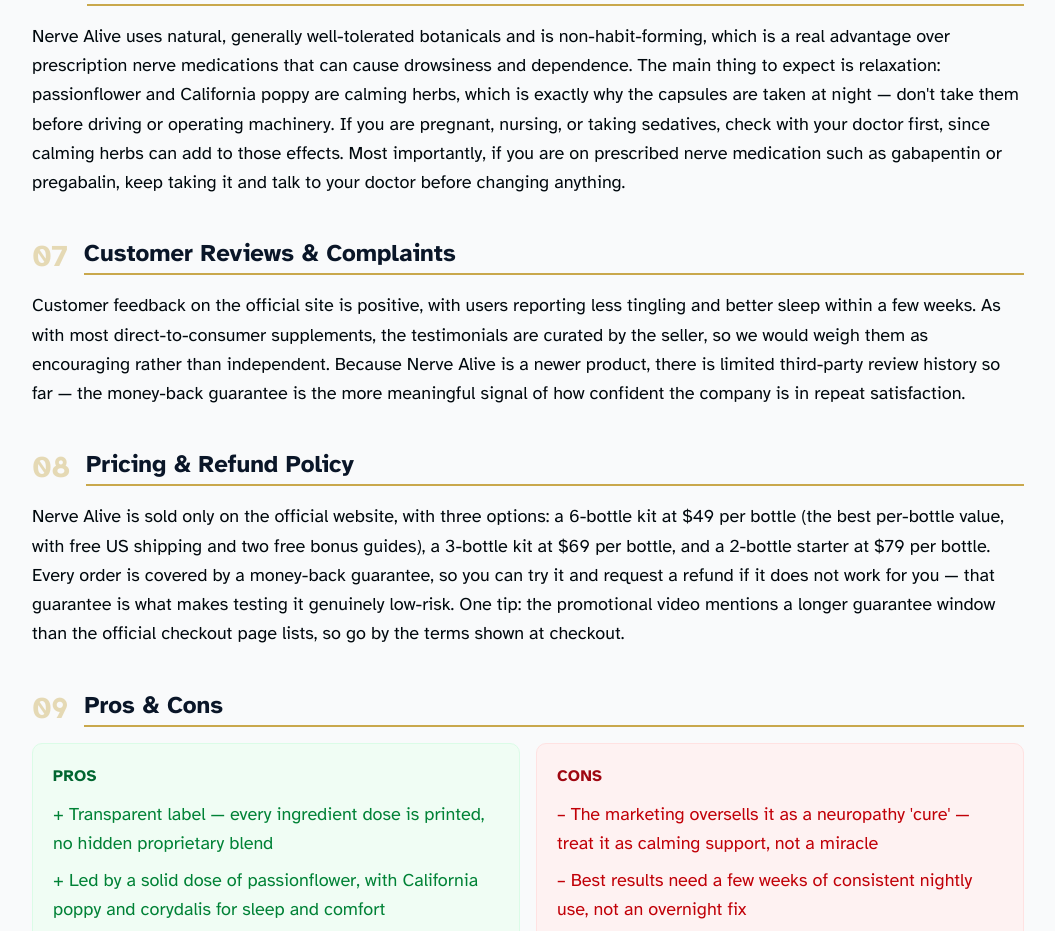
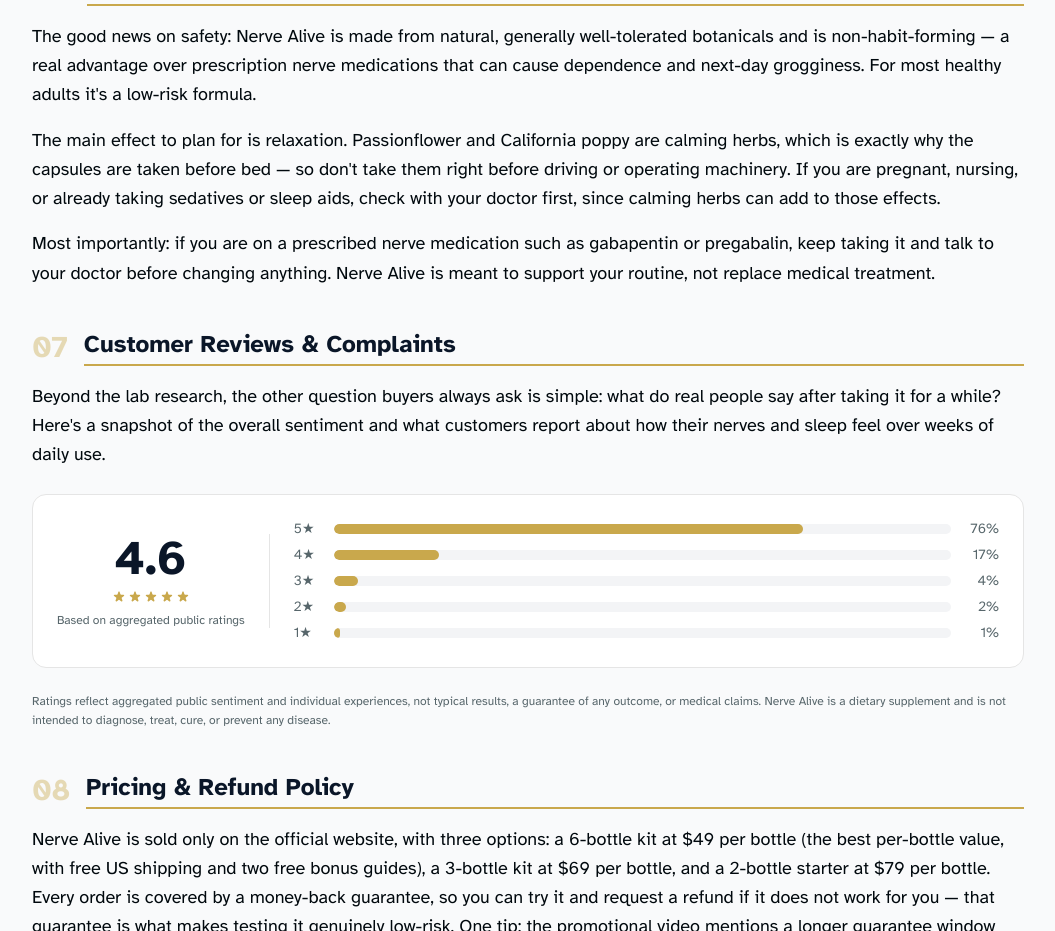
Before and after one commit to thetruthreview/thetruthreview, a Next.js app: page /reviews/nerve/nerve-alive in a window 1280 px wide. Shown: the part 6704-7635 px from the top of the page, without its empty margins (112-1167 px from the left). Built offline with nearby package versions, Linux system fonts and the light colour scheme.

Commit message:
feat: build safety section and customer-reviews aggregate ratings block

```diff
--- a/src/components/review-template.tsx
+++ b/src/components/review-template.tsx
@@ -38,6 +38,13 @@ export interface ReviewData {
     pros: string[];
     cons: string[];
     finalVerdict: string;
+  };
+  reviewsData?: {
+    aggregate: number;
+    distribution: { stars: number; pct: number }[];
+    aggregateNote?: string;
+    cards?: { initials: string; name: string; meta: string; stars: number; text: string }[];
+    disclaimer?: string;
   };
   affiliateLink?: string;
 }
@@ -151,6 +158,23 @@ function RichText({ text }: { text: string }) {
           </p>
         );
       })}
+    </div>
+  );
+}
+
+function SmallStars({ count }: { count: number }) {
+  return (
+    <div className="flex items-center gap-0.5 shrink-0">
+      {Array.from({ length: 5 }).map((_, i) => (
+        <svg
+          key={i}
+          className={`w-3.5 h-3.5 ${i < count ? "text-[var(--brand-gold)]" : "text-gray-200"}`}
+          fill="currentColor"
+          viewBox="0 0 20 20"
+        >
+          <path d="M9.049 2.927c.3-.921 1.603-.921 1.902 0l1.07 3.292a1 1 0 00.95.69h3.462c.969 0 1.371 1.24.588 1.81l-2.8 2.034a1 1 0 00-.364 1.118l1.07 3.292c.3.921-.755 1.688-1.54 1.118l-2.8-2.034a1 1 0 00-1.175 0l-2.8 2.034c-.784.57-1.838-.197-1.539-1.118l1.07-3.292a1 1 0 00-.364-1.118L2.98 8.72c-.783-.57-.38-1.81.588-1.81h3.461a1 1 0 00.951-.69l1.07-3.292z" />
+        </svg>
+      ))}
     </div>
   );
 }
@@ -355,7 +379,68 @@ export function ReviewTemplate({ review }: { review: ReviewData }) {
 
         <section className="mb-10">
           <SectionHeader id="customer-reviews" number="07" title="Customer Reviews & Complaints" />
-          <Prose text={sections.customerReviews} />
+          <div className="mb-6">
+            <Prose text={sections.customerReviews} />
+          </div>
+
+          {review.reviewsData && (
+            <>
+              {/* Aggregate block */}
+              <div className="border rounded-xl p-6 bg-white mb-6">
+                <div className="grid grid-cols-1 sm:grid-cols-[auto_1fr] gap-6 items-center">
+                  <div className="text-center sm:pr-6 sm:border-r">
+                    <div className="text-5xl font-black text-[var(--brand-navy)]" style={serif}>
+                      {review.reviewsData.aggregate.toFixed(1)}
+                    </div>
+                    <div className="my-2 flex justify-center">
+                      <SmallStars count={Math.round(review.reviewsData.aggregate)} />
+                    </div>
+                    <div className="text-xs text-muted-foreground">
+                      {review.reviewsData.aggregateNote ?? "Based on aggregated public ratings"}
+                    </div>
+                  </div>
+                  <div className="space-y-1.5">
+                    {review.reviewsData.distribution.map((d) => (
+                      <div key={d.stars} className="flex items-center gap-2">
+                        <span className="text-sm text-muted-foreground w-8 shrink-0">{d.stars}★</span>
+                        <div className="flex-1 h-2.5 rounded-full bg-gray-100 overflow-hidden">
+                          <div className="h-full bg-[var(--brand-gold)] rounded-full" style={{ width: `${d.pct}%` }} />
+                        </div>
+                        <span className="text-sm text-muted-foreground w-10 text-right shrink-0">{d.pct}%</span>
+                      </div>
+                    ))}
+                  </div>
+                </div>
+              </div>
+
+              {/* Review cards */}
+              {review.reviewsData.cards && review.reviewsData.cards.length > 0 && (
+              <div className="grid grid-cols-1 md:grid-cols-3 gap-4">
+                {review.reviewsData.cards.map((c, i) => (
+                  <div key={i} className="border rounded-lg p-4 bg-white">
+                    <div className="flex items-center gap-3 mb-2">
+                      <div className="w-9 h-9 rounded-full bg-[var(--brand-navy)] text-[var(--brand-gold)] flex items-center justify-center text-sm font-bold shrink-0">
+                        {c.initials}
+                      </div>
+                      <div className="flex-1 min-w-0">
+                        <div className="font-bold text-[var(--brand-navy)] text-sm leading-tight">{c.name}</div>
+                        <div className="text-[11px] text-muted-foreground">{c.meta}</div>
+                      </div>
+                      <SmallStars count={c.stars} />
+                    </div>
+                    <p className="text-sm text-muted-foreground leading-relaxed">{c.text}</p>
+                  </div>
+                ))}
+              </div>
+              )}
+
+              {review.reviewsData.disclaimer && (
+                <p className="text-xs text-muted-foreground mt-4 leading-relaxed">
+                  {review.reviewsData.disclaimer}
+                </p>
+              )}
+            </>
+          )}
         </section>
 
         <section className="mb-10">
--- a/src/lib/reviews.ts
+++ b/src/lib/reviews.ts
@@ -167,9 +167,11 @@ export const reviews: Review[] = [
         "2. Zhang Y, Wang C, Wang L, Parks GS, Zhang X, Guo Z, et al. A novel analgesic isolated from a traditional Chinese medicine. Current Biology. 2014;24(2):117–123.\n" +
         "3. Fedurco M, Gregorová J, Šebrlová K, Kantorová J, Peš O, Baur R, Sigel E, Táborská E. Modulatory Effects of Eschscholzia californica Alkaloids on Recombinant GABAA Receptors. Biochemistry Research International. 2015;2015:617620.",
       safety:
-        "Nerve Alive uses natural, generally well-tolerated botanicals and is non-habit-forming, which is a real advantage over prescription nerve medications that can cause drowsiness and dependence. The main thing to expect is relaxation: passionflower and California poppy are calming herbs, which is exactly why the capsules are taken at night — don't take them before driving or operating machinery. If you are pregnant, nursing, or taking sedatives, check with your doctor first, since calming herbs can add to those effects. Most importantly, if you are on prescribed nerve medication such as gabapentin or pregabalin, keep taking it and talk to your doctor before changing anything.",
+        "The good news on safety: Nerve Alive is made from natural, generally well-tolerated botanicals and is non-habit-forming — a real advantage over prescription nerve medications that can cause dependence and next-day grogginess. For most healthy adults it's a low-risk formula.\n\n" +
+        "The main effect to plan for is relaxation. Passionflower and California poppy are calming herbs, which is exactly why the capsules are taken before bed — so don't take them right before driving or operating machinery. If you are pregnant, nursing, or already taking sedatives or sleep aids, check with your doctor first, since calming herbs can add to those effects.\n\n" +
+        "Most importantly: if you are on a prescribed nerve medication such as gabapentin or pregabalin, keep taking it and talk to your doctor before changing anything. Nerve Alive is meant to support your routine, not replace medical treatment.",
       customerReviews:
-        "Customer feedback on the official site is positive, with users reporting less tingling and better sleep within a few weeks. As with most direct-to-consumer supplements, the testimonials are curated by the seller, so we would weigh them as encouraging rather than independent. Because Nerve Alive is a newer product, there is limited third-party review history so far — the money-back guarantee is the more meaningful signal of how confident the company is in repeat satisfaction.",
+        "Beyond the lab research, the other question buyers always ask is simple: what do real people say after taking it for a while? Here's a snapshot of the overall sentiment and what customers report about how their nerves and sleep feel over weeks of daily use.",
       pricing:
         "Nerve Alive is sold only on the official website, with three options: a 6-bottle kit at $49 per bottle (the best per-bottle value, with free US shipping and two free bonus guides), a 3-bottle kit at $69 per bottle, and a 2-bottle starter at $79 per bottle. Every order is covered by a money-back guarantee, so you can try it and request a refund if it does not work for you — that guarantee is what makes testing it genuinely low-risk. One tip: the promotional video mentions a longer guarantee window than the official checkout page lists, so go by the terms shown at checkout.",
       pros: [
@@ -189,6 +191,19 @@ export const reviews: Review[] = [
         "If you tune out the over-the-top sales video, Nerve Alive is a well-built nerve-support blend. Its backbone — magnesium plus a strong dose of passionflower, corydalis and California poppy — is well-chosen for the relaxation, sleep and nerve-comfort side of neuropathy, and the label is refreshingly transparent about every dose. Set expectations correctly: it works gradually over a few weeks rather than overnight, and it's support, not a cure, so anyone on prescription nerve medication should keep taking it and consult their doctor. But as a natural, low-risk way to calm nerve discomfort and sleep better — backed by a money-back guarantee — it is well worth a try. We give it a favorable 7.5 out of 10.",
     },
     affiliateLink: "https://nervealive.com/nva-tsl-buy-aff-f137",
+    reviewsData: {
+      aggregate: 4.6,
+      aggregateNote: "Based on aggregated public ratings",
+      distribution: [
+        { stars: 5, pct: 76 },
+        { stars: 4, pct: 17 },
+        { stars: 3, pct: 4 },
+        { stars: 2, pct: 2 },
+        { stars: 1, pct: 1 },
+      ],
+      disclaimer:
+        "Ratings reflect aggregated public sentiment and individual experiences, not typical results, a guarantee of any outcome, or medical claims. Nerve Alive is a dietary supplement and is not intended to diagnose, treat, cure, or prevent any disease.",
+    },
   },
 ];
 
```
